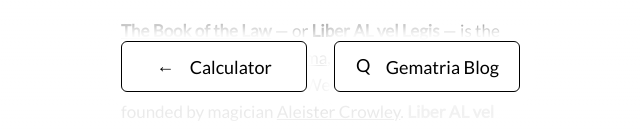
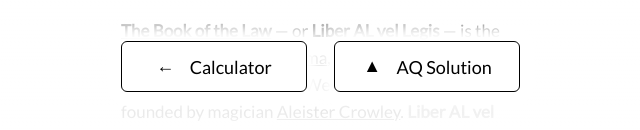
Before and after one commit to Alektryon/aqdb, a plain HTML site: page about/index.html in a window 1280 px wide. Shown: the part 668-798 px from the top of the page, 319-959 px from the left. Drawn offline with Linux system fonts and the light colour scheme.

Commit message:
Add files via upload
Updated the "About" page.

```diff
--- a/about/index.html
+++ b/about/index.html
@@ -64,6 +64,7 @@ and their number 31, form the Master Key to its Mysteries.</blockquote>
 <li><b><u>AQ.io</u></b> — This is exactly the same database that is used, for example, in <a href="https://naeq.io" target="_blank">naeq.io</a>, with some extra entries that are relevant to Alphanumeric Qabbala.</li>
 <li><b><u>Lam-UFO-93</u></b> — This database contains a mix of entries related to Crowley's LAM, UFOlogy and UFOnauts, and Thelema.</li>
 <li><b><u>Liber AL</u></b> — Selected words and phrases from Liber AL vel Legis.</li>
+<li><b><u>Thelemic Libri</u></b> — Selected words and phrases from the Holy Books of Thelema.</li>
 <li><b><u>Urbanomic</u></b> — This database was used in an old Gematria calculator called "Gematriculator", hosted at the Urbanomic website.</li>
 <p>Eventually, the list of databases will be expanded over time.</p>
 </p>
@@ -76,7 +77,7 @@ and their number 31, form the Master Key to its Mysteries.</blockquote>
 </article>
 <nav>
 	<a href="https://alektryon.github.io/aqdb/"><i>←</i> <span>Calculator</span></a>
-	<a href="https://gematriaresearch.blogspot.com/"><i>Q</i> <span>Gematria Blog</span></a>
+	<a href="https://gematriaresearch.blogspot.com/2024/05/aq-and-liberlegis.html" target="_blank"><i>▲</i> <span>AQ Solution</span></a>
 </nav>
 </div>
 
```
